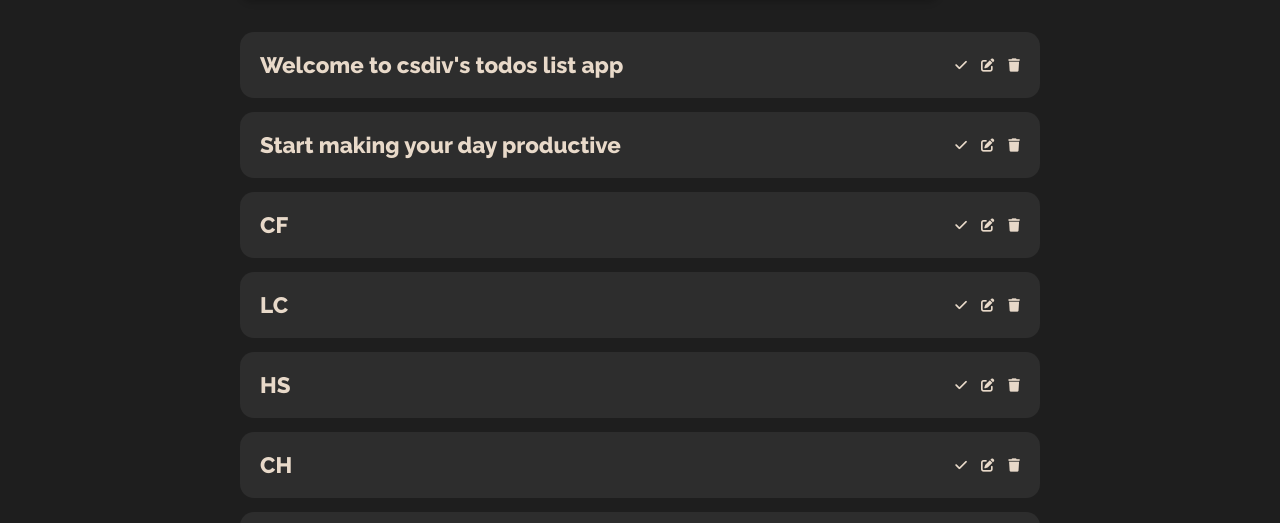
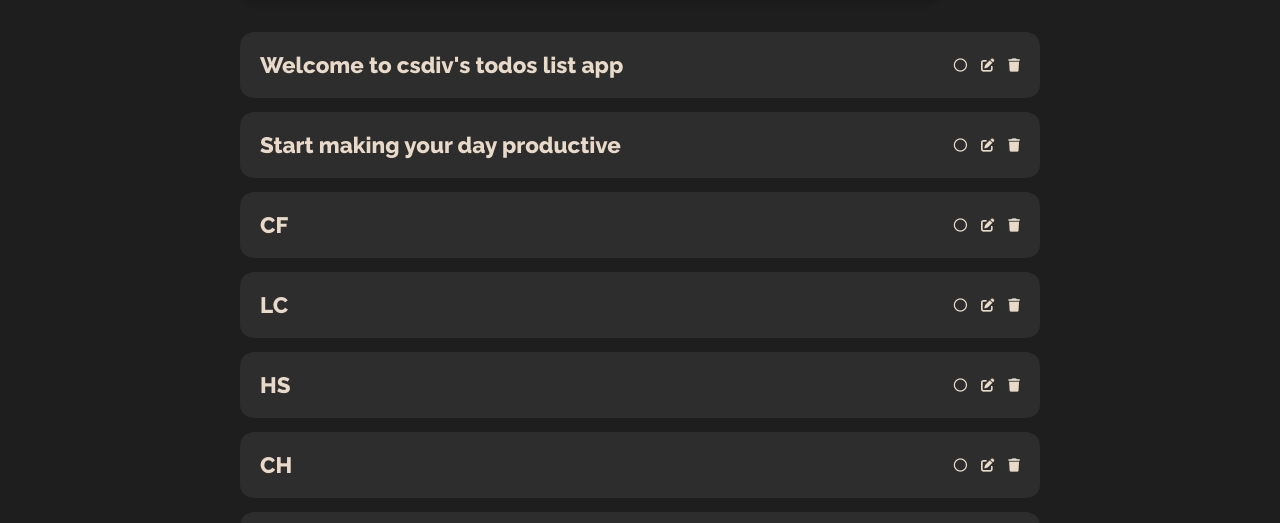
Before and after one commit to csdivyansh/ToDo, a React (Vite) app: page / in a window 1280 px wide. Shown: the part 212-735 px from the top of the page. Built offline with nearby package versions, Linux system fonts and the light colour scheme.

Commit message:
updated check uncheck

```diff
--- a/src/components/TodoCard.tsx
+++ b/src/components/TodoCard.tsx
@@ -25,7 +25,13 @@ export default function TodoCard({
       </p>
       <div className="actionsContainer">
         <button onClick={() => handleToggleComplete(index)}>
-          <i className="fa-solid fa-check"></i>
+          <i
+            className={
+              todo.completed
+                ? "fa-solid fa-circle-check"
+                : "fa-regular fa-circle"
+            }
+          ></i>
         </button>
         <button onClick={() => handleEditTodo(index)}>
           <i className="fa-solid fa-pen-to-square"></i>
```
